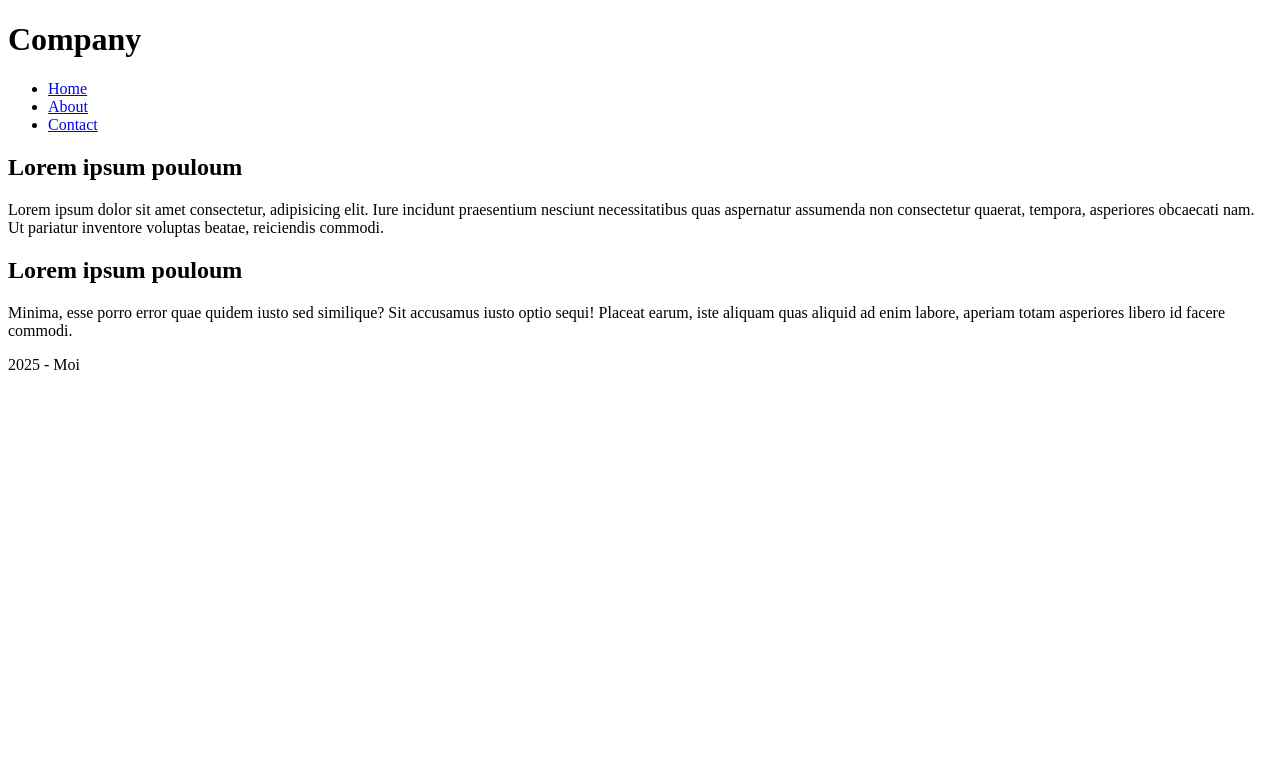
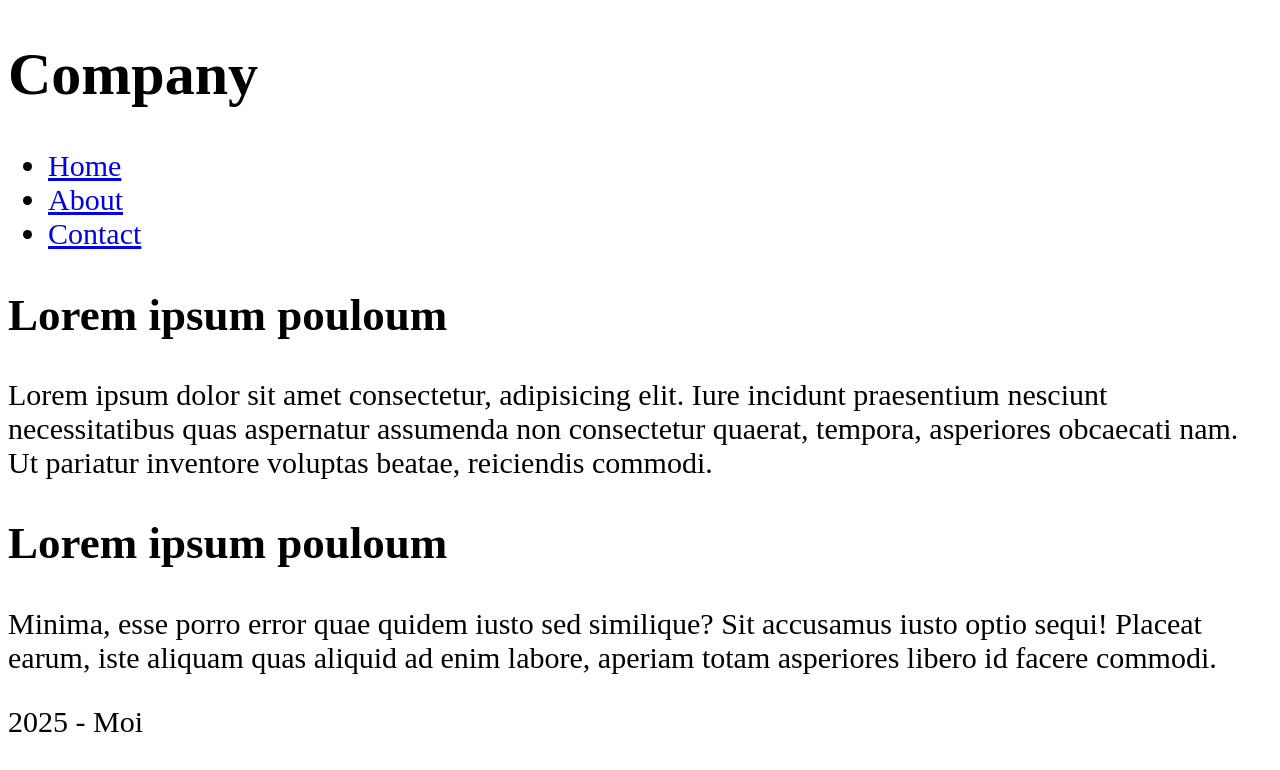
Before and after one commit to formfs/html, a plain HTML site: page index.html in a window 1280 px wide. Drawn offline with Linux system fonts and the light colour scheme.

Commit message:
Ajout feuille de style

```diff
--- a/index.html
+++ b/index.html
@@ -4,6 +4,7 @@
     <meta charset="UTF-8">
     <meta name="viewport" content="width=device-width, initial-scale=1.0">
     <title>HTML / CSS</title>
+    <link rel="stylesheet" href="./style.css">
 </head>
 <body>
     <!-- header>nav>ul>li*5>a -->
--- /dev/null
+++ b/style.css
@@ -0,0 +1,3 @@
+body {
+    font-size: 30px;
+}
```
